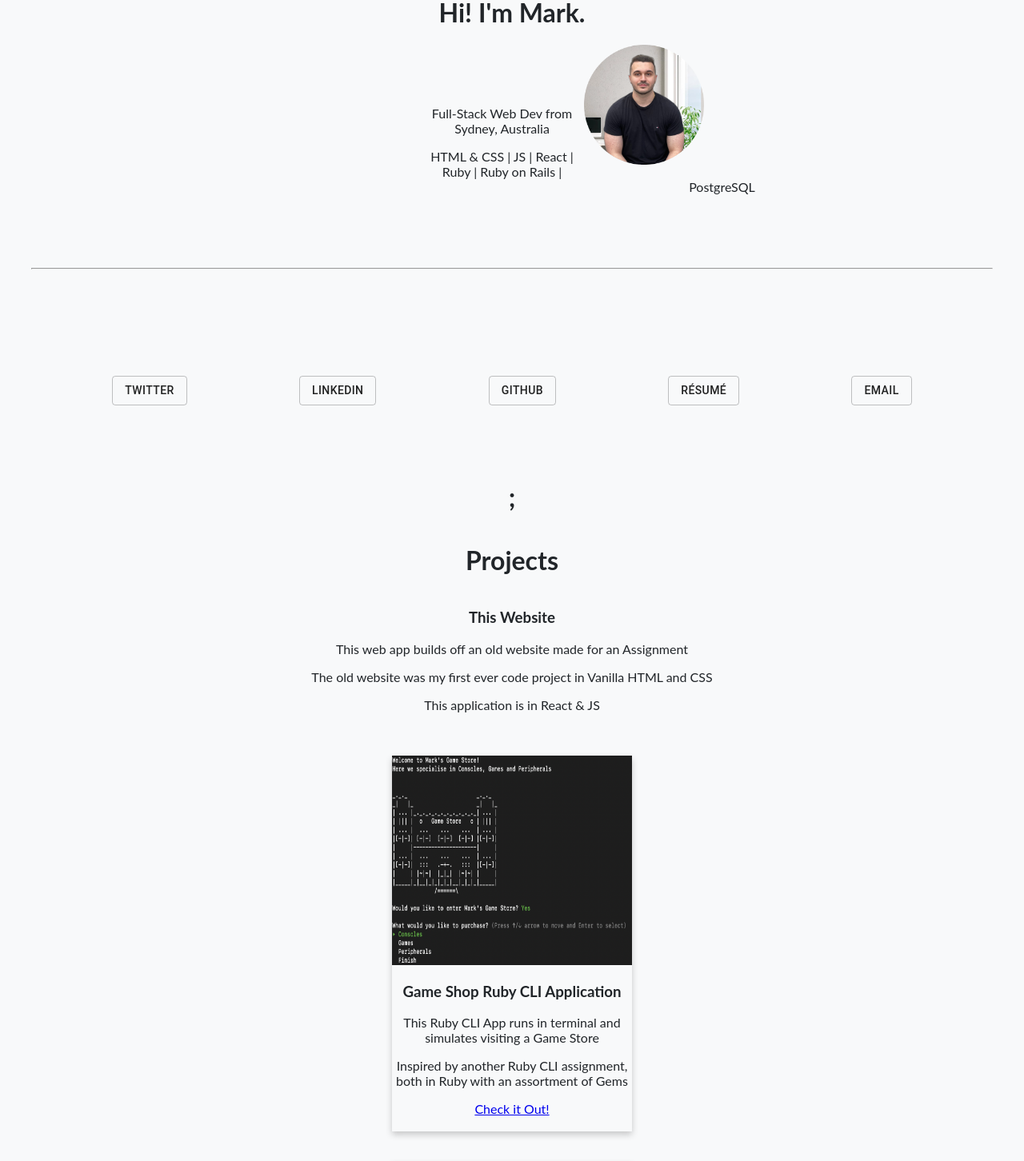
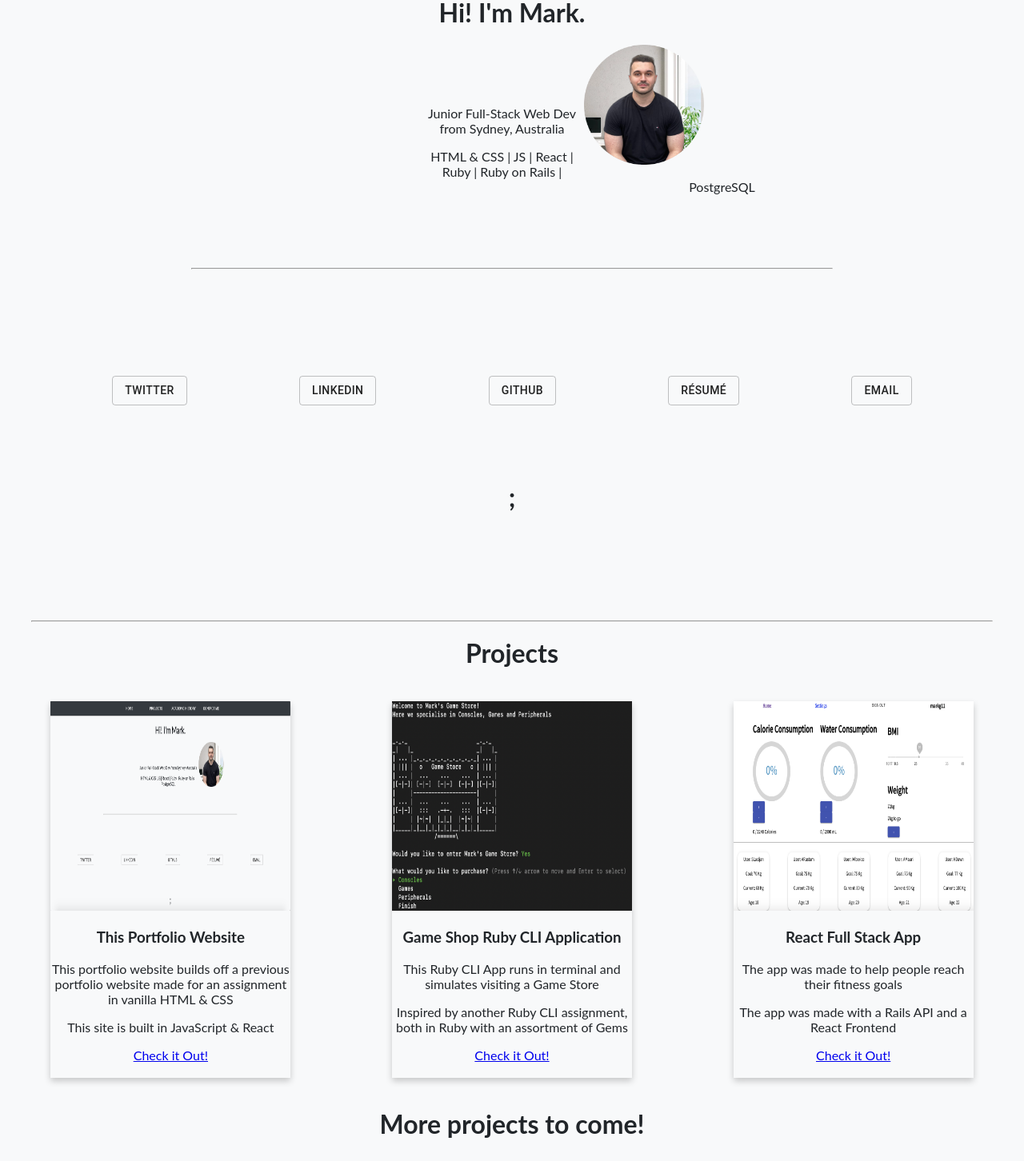
Before and after one commit to mghaby/mark-site-updated, a React (Create React App) app: page / in a window 1280 px wide. Shown: the part 80-1532 px from the top of the page at 80% size. Built offline with nearby package versions, Linux system fonts and the light colour scheme; the HTML template or start-up script is replaced by a standard one.

Commit message:
formatting changes to site with hr changes, links added, grid added to projects

```diff
--- a/src/components/Landing.js
+++ b/src/components/Landing.js
@@ -25,12 +25,12 @@ function Landing() {
       <div>
         <br /><br /><br />< br/>
         <h1 style={{textAlign: "center"}}>Hi! I'm Mark.</h1>
-        <img src={me} alt={"Photo of Mark Ghaby"} style={pfpStyle} />
+        <img src={me} alt={"Mark Ghaby"} style={pfpStyle} />
         <br /><br /><br /><br/>
-        <p style={{textAlign: "center", marginLeft: 525}}>Full-Stack Web Dev from Sydney, Australia</p>
+        <p style={{textAlign: "center", marginLeft: 525}}>Junior Full-Stack Web Dev from Sydney, Australia</p>
         <p style={{textAlign: "center", marginLeft: 525}}>HTML {"&"} CSS | JS | React | Ruby | Ruby on Rails | PostgreSQL</p>
         <br /><br /><br /><br />
-        <hr style={{width: 100, margin: "auto", width: 1200}} />
+        <hr style={{margin: "auto", width: 800}} />
         <br /><br /><br /><br /><br /><br /><br />
         <Grid
             container
@@ -39,14 +39,15 @@ function Landing() {
             alignItems="center"
           >
         <Button variant="outlined" href={'https://twitter.com/GhabyMark'}>Twitter</Button>
-        <Button variant="outlined">LinkedIn</Button>
-        <Button variant="outlined">Github</Button>
+        <Button variant="outlined" href={'https://www.linkedin.com/in/mark-ghaby-bb6ab01b4/'}>LinkedIn</Button>
+        <Button variant="outlined" href={'https://github.com/mghaby/'}>Github</Button>
         <Button variant="outlined">Résumé</Button>
         <Button variant="outlined">Email</Button>
         </Grid>
-        {/* add buttons here for github / linkedin / twitter  */}
         <br /><br /><br /><br /><br />
         <h1 style={{textAlign: "center"}}>{";"}</h1>
+        <br /><br /><br /><br /><br /><br />
+        <hr style={{margin: "auto", width: 1200}} />
       </div>
     )
   }
--- a/src/components/Projects.js
+++ b/src/components/Projects.js
@@ -1,19 +1,12 @@
 import ruby from '../img/ruby.png'
 import react_project from '../img/react_project.png'
+import site from '../img/site.png'
+import Grid from '@material-ui/core/Grid';
 
 const proImg = {
   display: 'inline-block',
   height: 262,
   width: 300
-};
-
-const proText = {
-  display: 'flex',
-  flexWrap: 'wrap'
-};
-
-const divCent = {
-  textAlign: "center"
 };
 
 const card = {
@@ -29,19 +22,28 @@ function Projects() {
         <br />
         <h1 style={{textAlign: "center"}}>Projects</h1>
         <br />
-        <div style={divCent}>
-          {/* do this project once done site */}
-          <h3>This Website</h3>
-          <p>This web app builds off an old website made for an Assignment</p>
-          <p>The old website was my first ever code project in Vanilla HTML and CSS</p>
-          <p>This application is in React {`&`} JS </p>
-          {/* <p>https://github.com/mghaby/mark-site-updated</p> */}
+
+        <Grid
+            container
+            direction="row"
+            justify="space-around"
+            alignItems="flex-start"
+          >
+        <div style={card}>
+          <img src={site} alt="website preview" style={proImg} />
+          <br /><br />
+          <h3>This Portfolio Website</h3>
+          <p>This portfolio website builds off a previous portfolio website made for an assignment
+            in vanilla HTML {"&"} CSS</p>
+          <p>This site is built in JavaScript {"&"} React</p>
+          <a href={"https://github.com/mghaby/mark-site-updated"}>Check it Out!</a>
+          <br /><br />
         </div>
         <br />
         <br />
 
         <div style={card}>
-          <img src={ruby} alt="CLI App Image" style={proImg}/>
+          <img src={ruby} alt="CLI App preview" style={proImg}/>
           <br />
           <br />
           <h3>Game Shop Ruby CLI Application</h3>
@@ -65,7 +67,14 @@ function Projects() {
           <br />
           <br />
         </div>
-        {/* add a more to come type message after grid is layed out */}
+        </Grid>
+        <br /><br />
+        <div style={{textAlign: "center"}}>
+        <h1>More projects to come!</h1>
+        <h1>Keep in touch with my socials to be in the loop</h1>
+        </div>
+        <br /><br /><br />
+        <hr style={{margin: "auto", width: 1200}} />
         <br /><br /><br /><br />
       </div>
     );
```
Also changed, not shown: src/img/site.png (added).
